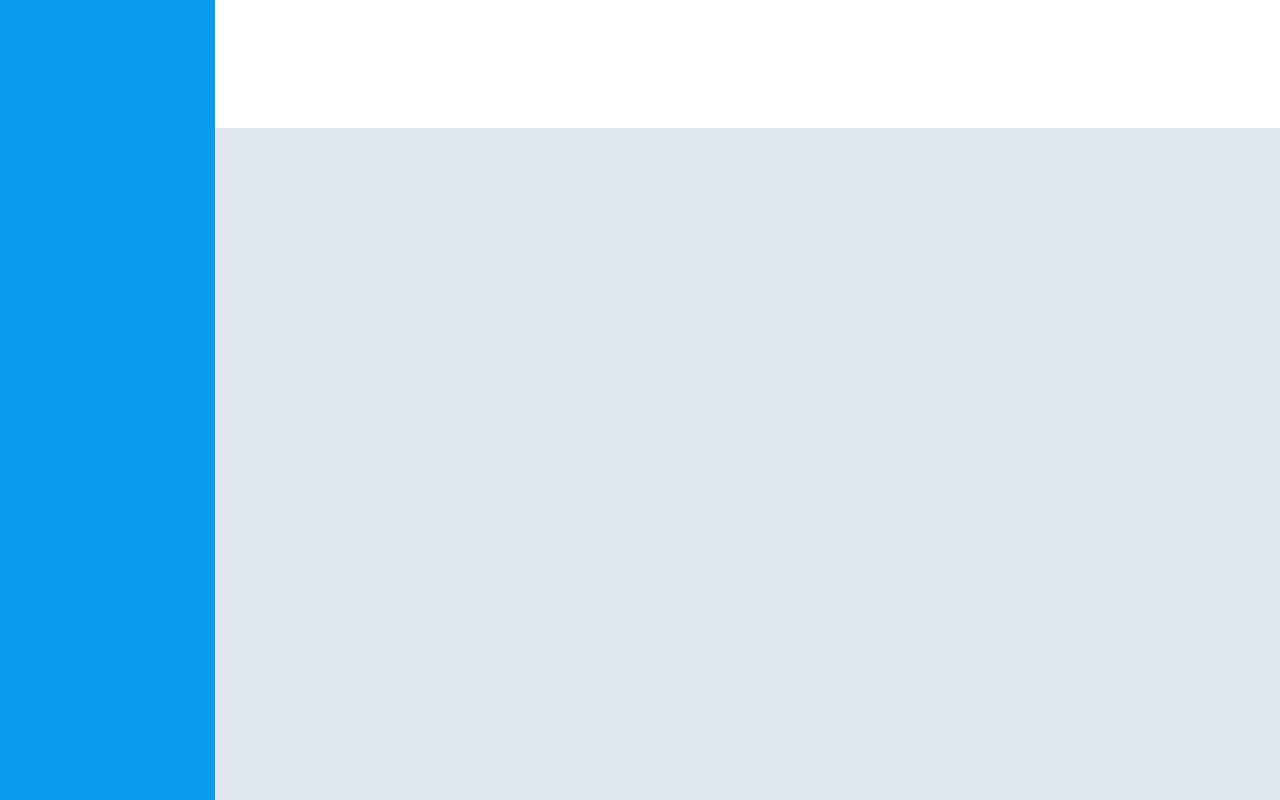
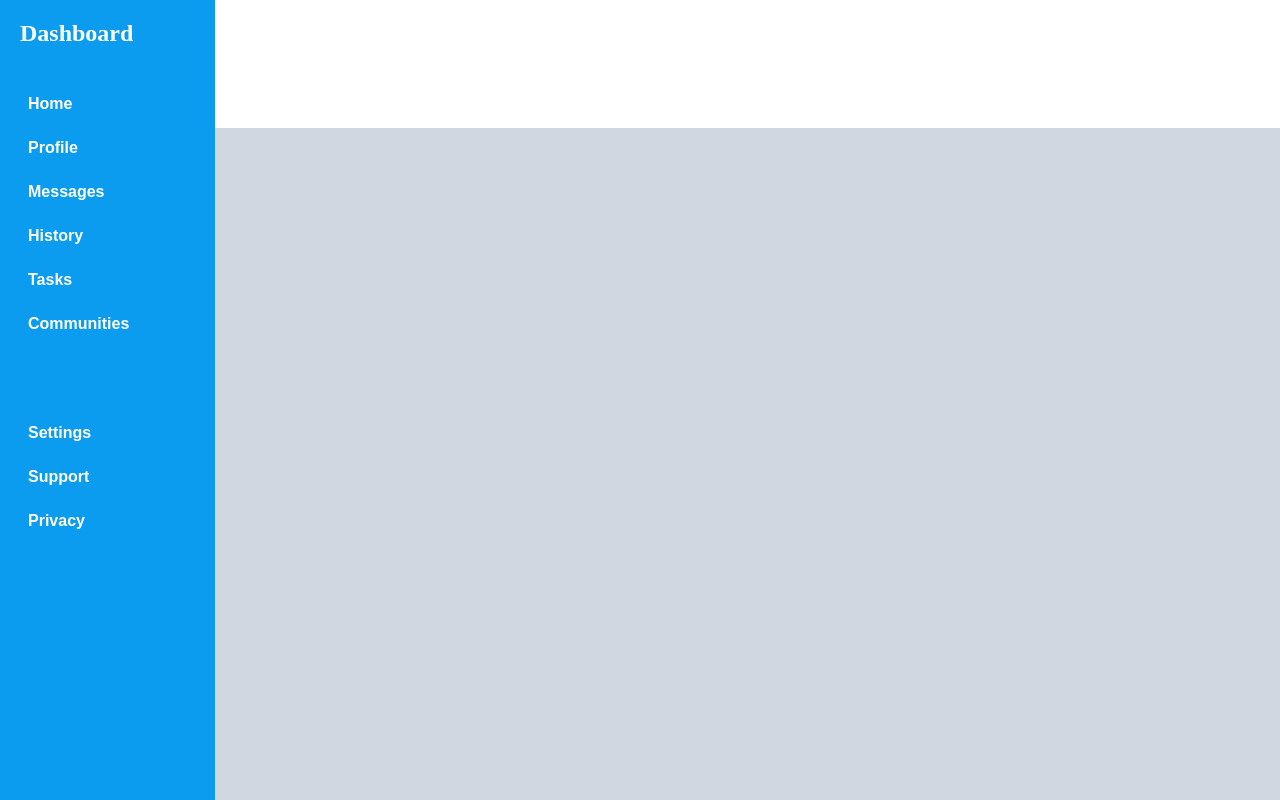
Before and after one commit to Maureesecup/Admin-Dashboard, a plain HTML site: page index.html in a window 1280 px wide. Drawn offline with Linux system fonts and the light colour scheme.

Commit message:
added buttons and dashboard logo

```diff
--- a/index.html
+++ b/index.html
@@ -10,6 +10,23 @@
     <div class="dashboard">
 
         <aside class="left">
+            <div class="logo">
+                Dashboard
+            </div>
+
+            <nav class="topbar">
+                <button>Home</button>
+                <button>Profile</button>
+                <button>Messages</button>
+                <button>History</button>
+                <button>Tasks</button>
+                <button>Communities</button>
+            </nav>
+            <nav class="bottombar">
+                <button>Settings</button>
+                <button>Support</button>
+                <button>Privacy</button>
+            </nav>
         </aside>
 
         <header class="top">
--- a/styles.css
+++ b/styles.css
@@ -26,5 +26,37 @@
 
 .middle {
     grid-area: middle;
-    background: #e2e8f0;
+    background: #d0d7e0;
 }
+
+.logo {
+    color: white;
+    font-size: 24px;
+    font-weight: bold;
+    padding: 20px;
+}
+
+.topbar {
+    display: grid;
+    gap: 10px;
+    padding: 20px;
+}
+
+.bottombar {
+    display: grid;
+    gap: 10px;
+    padding: 20px;
+    margin-top: 35px;
+}
+
+.topbar button,
+.bottombar button {
+    background: none;
+    border: none;
+    color: white;
+    text-align: left;
+    font-size: 16px;
+    font-weight: bold;
+    padding: 8px;
+    cursor: pointer;
+}
```
